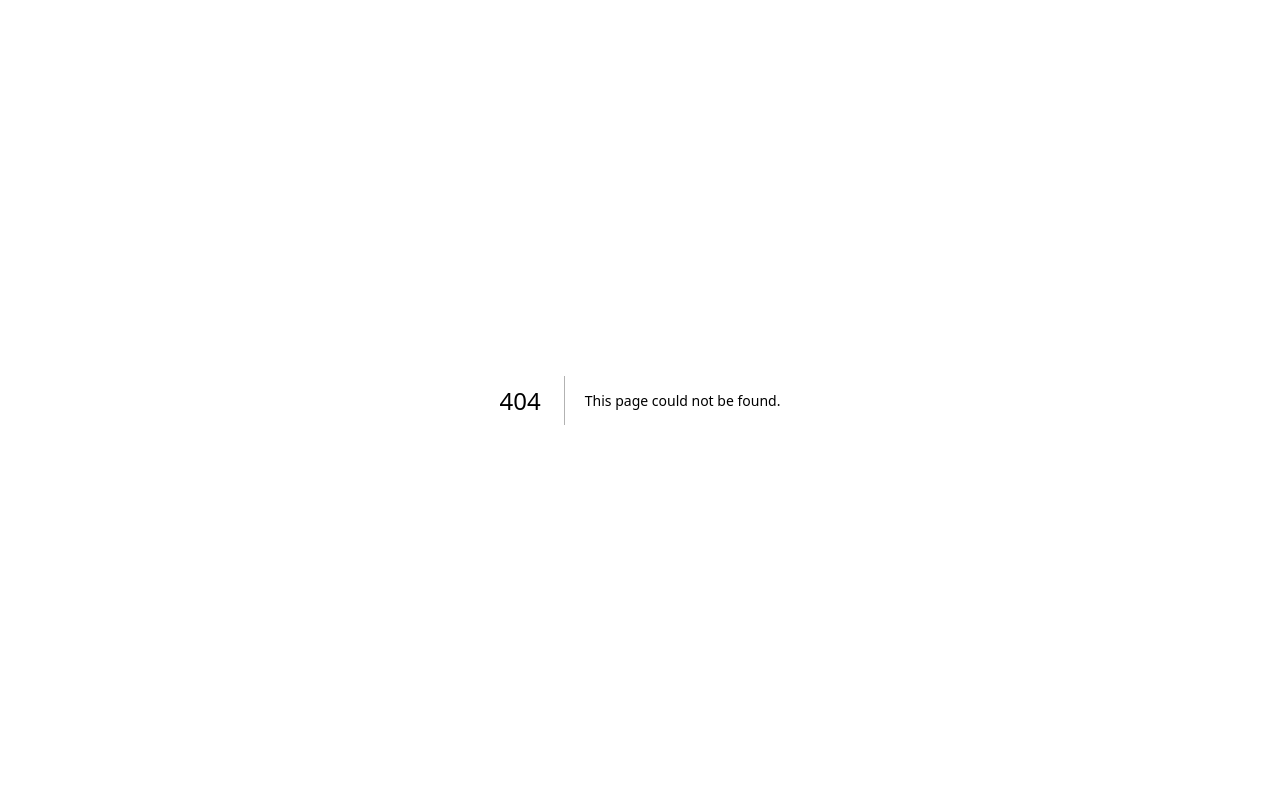
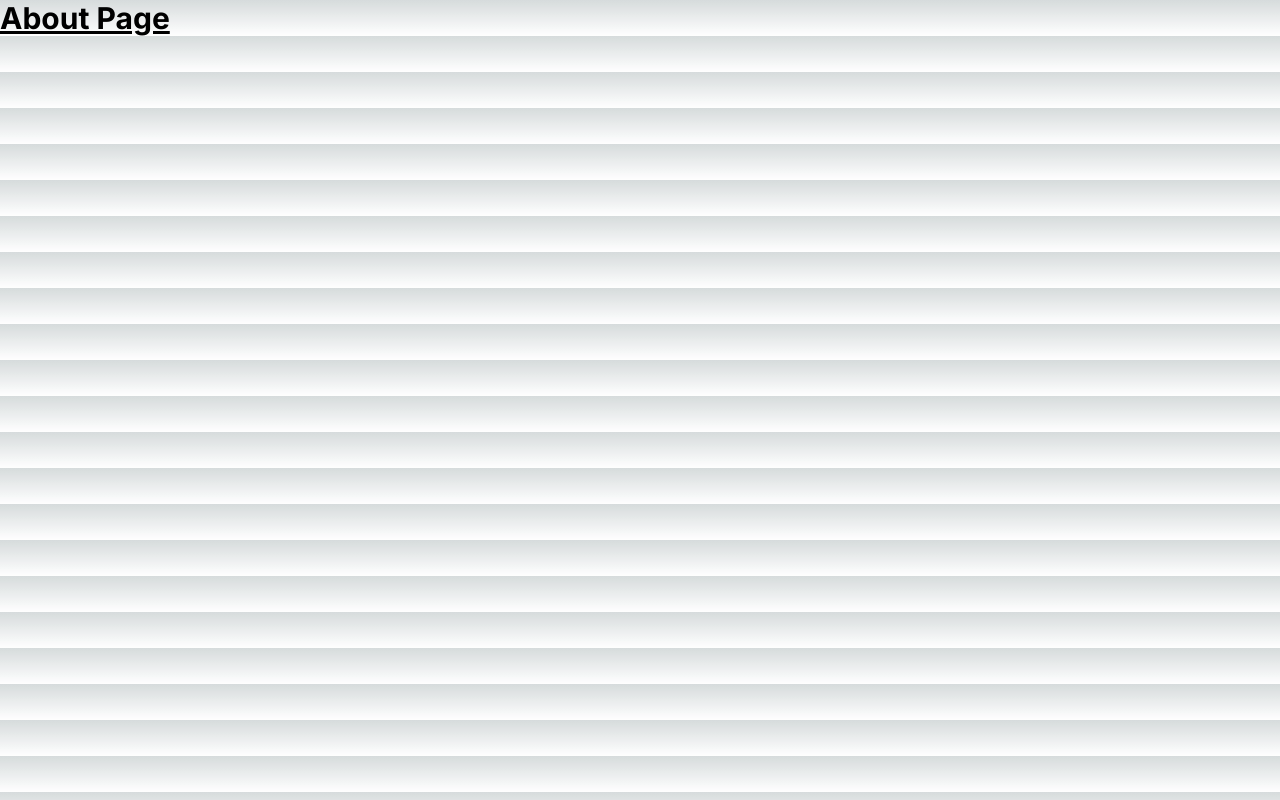
Before and after one commit to MHendriF/Hello-Next-JS, a Next.js app in the folder VIP-CODE-STUDIO/next-app-router/: page /about in a window 1280 px wide. Before the commit this address had no page. Built offline with nearby package versions, Linux system fonts and the light colour scheme.

Commit message:
setup project

```diff
--- /dev/null
+++ b/VIP-CODE-STUDIO/next-app-router/src/app/about/page.tsx
@@ -0,0 +1,3 @@
+export default function AboutPage() {
+  return <h1 className="text-3xl font-bold underline">About Page</h1>;
+}
--- /dev/null
+++ b/VIP-CODE-STUDIO/next-app-router/src/app/about/profile/page.tsx
@@ -0,0 +1,3 @@
+export default function ProfilePage() {
+  return <h1 className="text-3xl font-bold underline">Profile Page</h1>;
+}
```
